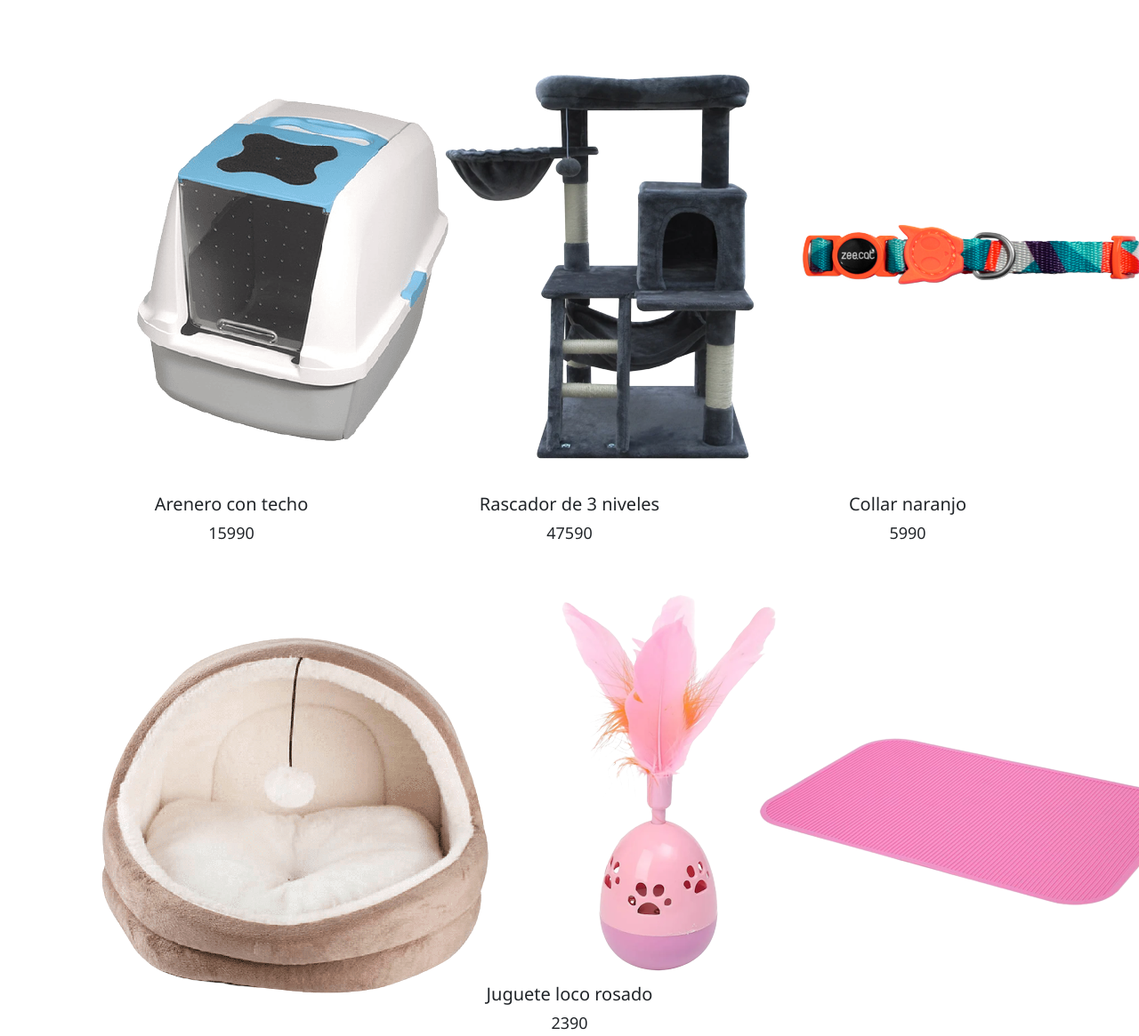
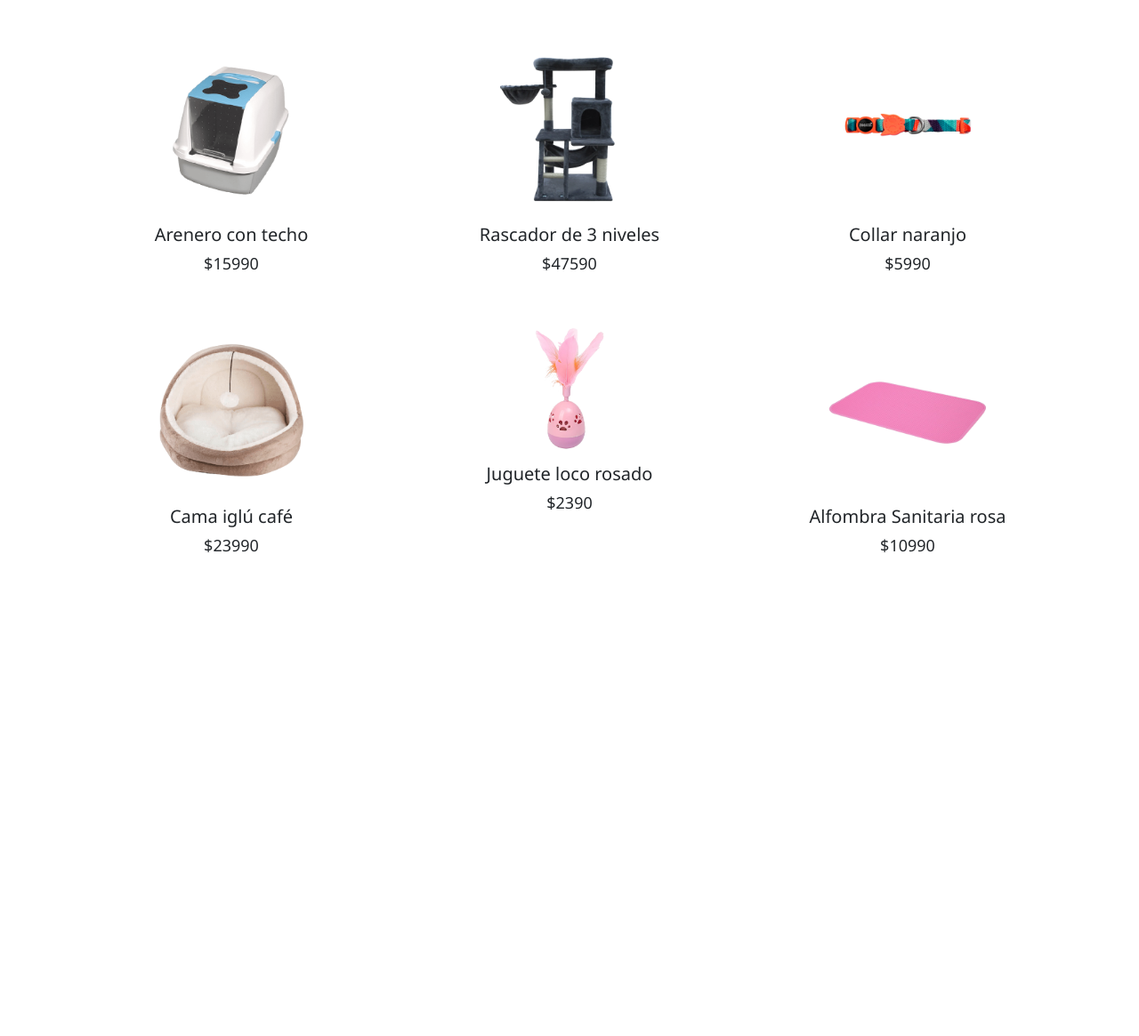
Before and after one commit to Sheex10/HappyFinal, a Django app: page /Gatos in a window 1280 px wide; the page is wider, and only the part inside the window is pictured. Shown: the part 64-1229 px from the top of that part at 89% size. After the commit the page ends 685 px from the top of that part, so only its background shows below. Run offline with Django 4.2, Linux system fonts and the light colour scheme; data comes from the database, SQL or seed files in the repository.

Commit message:
cambios
cambios

```diff
--- a/ApUno/static/ApUno/css/estilos.css
+++ b/ApUno/static/ApUno/css/estilos.css
@@ -1 +1,9 @@
-/* XKJDKSJDKSJDKJSKJ */
+/* TAMAÑO DE IMAGENES */
+#fotoproductos{
+  max-width: 55%;
+  height: auto;
+  margin: 20px;
+  padding: 5px;
+  display: inline-block;
+  margin: auto;
+  }
--- a/ApUno/templates/ApUno/Gatos.html
+++ b/ApUno/templates/ApUno/Gatos.html
@@ -4,20 +4,18 @@
 {% block titulo %}
 <title>Gatos</title>
 {% endblock titulo %}
-
+<!-- ESTRUCTURA DEL FOR PARA CADA PRODUCTO -->
 {% block cuerpo %}
-<!-- ESTRUCTURA DEL FOR PARA CADA PRODUCTO -->
-
     <div class="container">
                 <div class="row" style="text-align: center;">
                     {% for p in nomProd %}
                     <div class="col-md-4 col-sm-12">
-                        <a href="{% url 'buscar_interno_producto' p.id_producto %}" target="_self"><br><br><img src="{{ p.foto.url }}" alt="No disponible" /> </a>
+                        <a href="{% url 'buscar_interno_producto' p.id_producto %}" target="_self"><br><br>
+                            <img id="fotoproductos" src="{{ p.foto.url }}" alt="No disponible" /> </a>
                         <h4 class="desc2">{{ p.nombre }}</h4>
-                        <h5 class="desc2">{{ p.precio }}</h5>
+                        <h5 class="desc2">${{ p.precio }}</h5>
                     </div>
                     {% endfor %}
                 </div>
     </div>
-
 {% endblock cuerpo %}
--- a/ApUno/templates/ApUno/Perros.html
+++ b/ApUno/templates/ApUno/Perros.html
@@ -10,9 +10,10 @@
                 <div class="row" style="text-align: center;">
                     {% for p in nomProd %}
                     <div class="col-md-4 col-sm-12">
-                        <a href="{% url 'buscar_interno_producto' p.id_producto %}" target="_self"><br><br><img src="{{ p.foto.url }}" alt="No disponible" /> </a>
+                        <a href="{% url 'buscar_interno_producto' p.id_producto %}" target="_self"><br><br>
+                            <img id="fotoproductos" src="{{ p.foto.url }}" alt="No disponible" /> </a>
                         <h4 class="desc2">{{ p.nombre }}</h4>
-                        <h5 class="desc2">{{ p.precio }}</h5>
+                        <h5 class="desc2">${{ p.precio }}</h5>
                     </div>
                     {% endfor %}
                 </div>
--- a/ApUno/templates/ApUno/PlantillaNavBar.html
+++ b/ApUno/templates/ApUno/PlantillaNavBar.html
@@ -15,6 +15,7 @@
         .mySlides {display:none}
     </style>
     <link rel="website icon" type="png" href="{% static 'ApUno/img/logo_happy.png' %}">
+    <link type="text/css" rel="stylesheet" href="{% static 'ApUno/css/estilos.css' %}">
 </head>
 
 <body>
```
Also changed, not shown: ApUno/static/ApUno/img/alfombra (2).png (added), ApUno/static/ApUno/img/alfombra.png (deleted).
